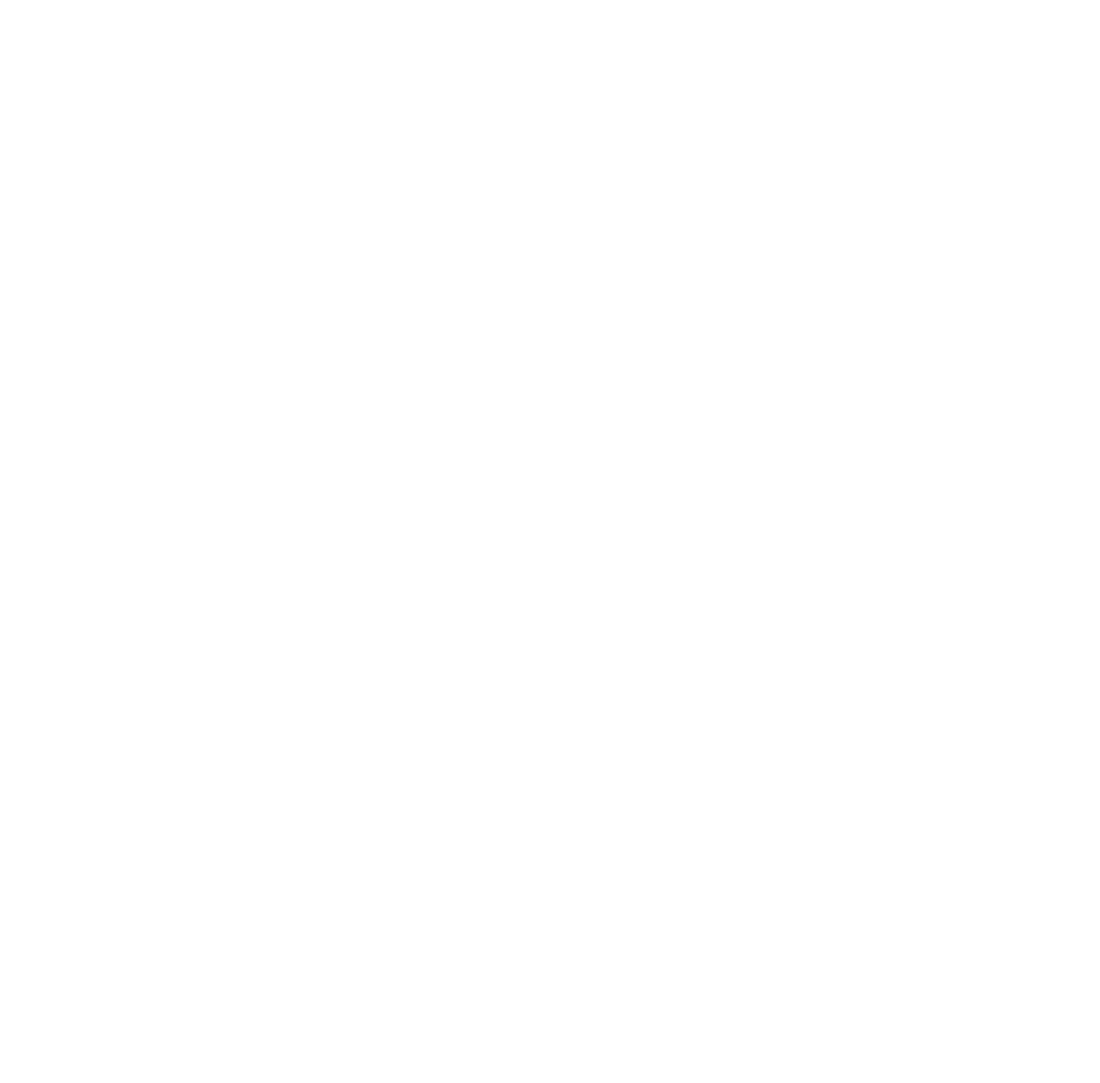
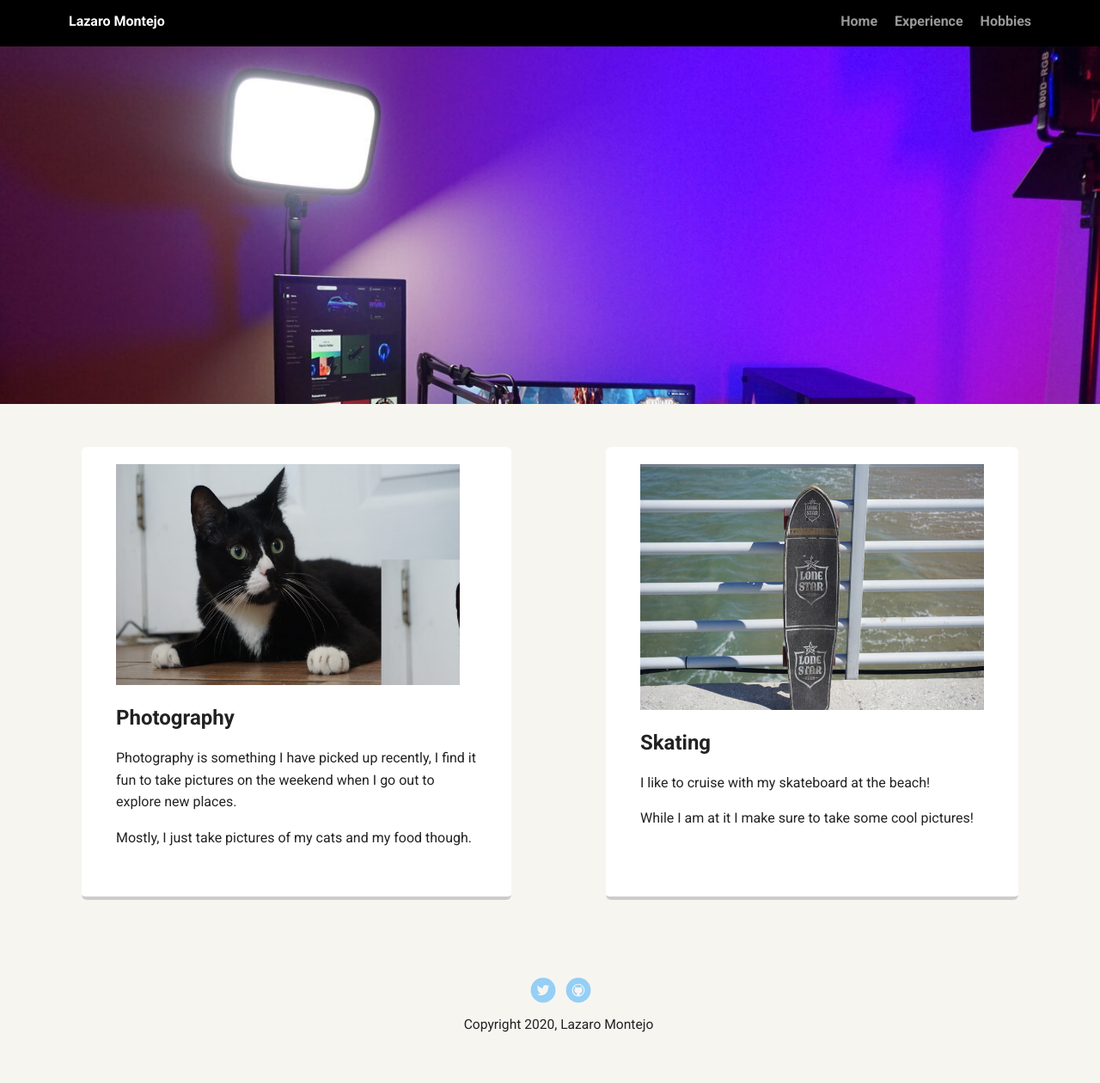
Before and after one commit to vulcanwolf/techdegree-project-1, a plain HTML site: page hobbies.html in a window 1280 px wide. Shown: the whole page at 86% size. Before the commit the page ends 800 px from the top, so only its background shows below. Drawn offline with Linux system fonts and the light colour scheme; a web font is replaced by a local one.

Commit message:
final updates to project

```diff
--- a/hobbies.html
+++ b/hobbies.html
@@ -0,0 +1,47 @@
+<!doctype html>
+<html lang="en">
+<head>
+  <meta charset="utf-8">
+  <title>My Hobbies</title>
+  <meta name="viewport" content="width=device-width, initial-scale=1.0">
+  <link rel="stylesheet" href="styles.css">
+  <link href="https://fonts.googleapis.com/css?family=Muli%7CRoboto:400,300,500,700,900" rel="stylesheet"></head>
+  <body>
+
+    <nav class="main-nav">
+        <ul class="nav">
+          <li class="name">Lazaro Montejo</li>
+          <li><a href="index.html">Home</a></li>
+          <li><a href="experience.html">Experience</a></li>
+          <li><a href="hobbies.html">Hobbies</a></li>
+        </ul>
+    </nav>
+
+    <header id='hobbies'>
+    </header>
+
+    <main class="flex">
+      <section class="card">
+      <img src='images/cat.jpg' alt="picture of black and white cat" title="His name is Tushi..."class='hobby-img'>
+        <h2>Photography</h2>
+        <p>Photography is something I have picked up recently, I find it fun to take pictures on the weekend when I go out to explore new places.</p>
+        <p>Mostly, I just take pictures of my cats and my food though.</p>
+      </section>
+
+      <section class="card">
+        <img src='images/skate.jpg' alt="picture skateboard and beach in background" title="My trusty skatebooard - the lonestar"class='hobby-img'>
+        <h2>Skating</h2>
+        <p>I like to cruise with my skateboard at the beach!</p>
+        <p>While I am at it I make sure to take some cool pictures!</p>
+      </section>
+
+    </main>
+    <footer>
+      <ul>
+        <li><a href="https://twitter.com/lazaro97987278" class="social twitter">Twitter</a></li>
+        <li><a href="https://github.com/vulcanwolf" class="social github">Github</a></li>
+      </ul>
+      <p class="copyright">Copyright 2020, Lazaro Montejo</p>
+    </footer>
+  </body>
+  </html>
--- a/styles.css
+++ b/styles.css
@@ -69,6 +69,12 @@ header#experience{
   overflow: hidden;
 }
 
+header#hobbies{
+  background: url('images/hobbies.jpg') no-repeat top center;
+  background-size: cover;
+  overflow: hidden;
+}
+
 header h1#exptext{
   margin-top: 167px;
 }
@@ -76,6 +82,10 @@ header h1#exptext{
 header h1#exptext:hover{
   transform: scale(1.2) rotate(2deg);
   color: green;
+}
+
+.hobby-img{
+  max-width: 400px;
 }
 
 
```
Also changed, not shown: experience.html (+1 -0 lines), index.html (+1 -0 lines), images/cat.jpg (added), images/hobbies.jpg (added), images/skate.jpg (added), 1 other file.
